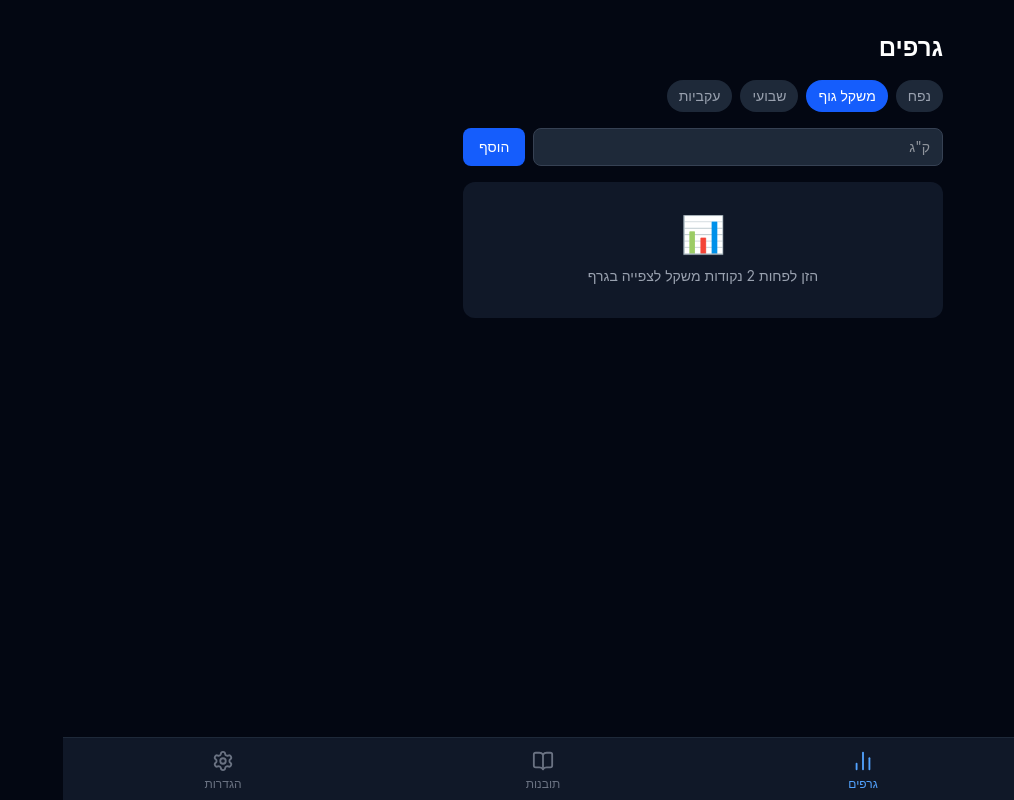
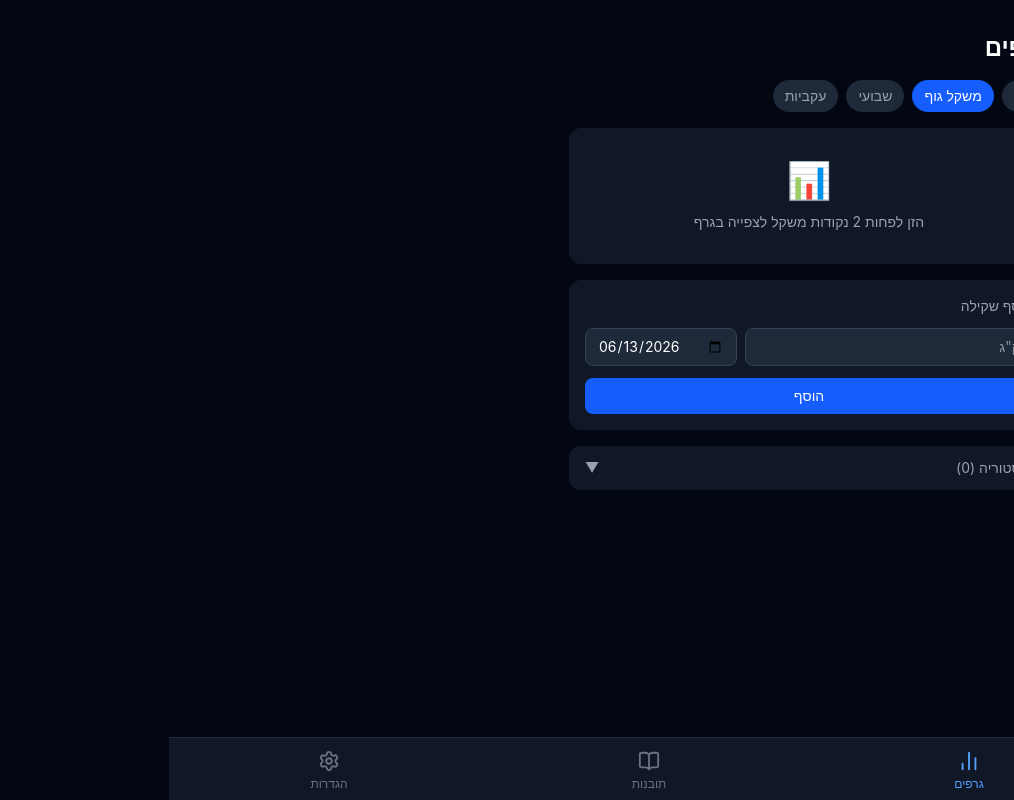
Before and after one commit to ofirgeula-hash/teat, a Next.js app in the folder fitness/: page /analytics in a window 1280 px wide. Both pictures are taken after a click on the button "משקל גוף". Shown: the whole page, without its empty margins (266-1280 px from the left). Built offline with nearby package versions, Linux system fonts and the light colour scheme.

Commit message:
Body weight: past-date entry, graph first, collapsible history
- Add date picker (defaults to today) so past weigh-ins can be logged
- Show graph before the add form
- History list is hidden by default; toggle with a chevron button

https://claude.ai/code/session_017RgrxNUzi3hQZjkQrX7Lyt

```diff
--- a/fitness/app/analytics/page.tsx
+++ b/fitness/app/analytics/page.tsx
@@ -108,11 +108,11 @@ function VolumeChart() {
 function BodyWeightChart() {
   const { bodyWeightLogs, addBodyWeight, deleteBodyWeight } = useStore();
   const [val, setVal] = useState('');
+  const [date, setDate] = useState(new Date().toISOString().slice(0, 10));
+  const [showHistory, setShowHistory] = useState(false);
 
-  const data = [...bodyWeightLogs]
-    .sort((a, b) => a.date.localeCompare(b.date))
-    .slice(-30)
-    .map((l) => ({
+  const sorted = [...bodyWeightLogs].sort((a, b) => a.date.localeCompare(b.date));
+  const data = sorted.slice(-30).map((l) => ({
     date: new Date(l.date).toLocaleDateString('he-IL', { day: 'numeric', month: 'numeric' }),
     משקל: l.weightKg,
   }));
@@ -120,25 +120,13 @@ function BodyWeightChart() {
   function save() {
     const w = parseFloat(val);
     if (!w || w < 20 || w > 300) return;
-    addBodyWeight({ id: crypto.randomUUID(), date: new Date().toISOString().slice(0, 10), weightKg: w });
+    addBodyWeight({ id: crypto.randomUUID(), date, weightKg: w });
     setVal('');
+    setDate(new Date().toISOString().slice(0, 10));
   }
 
   return (
     <div className="space-y-4">
-      <div className="flex gap-2">
-        <input
-          type="number"
-          value={val}
-          onChange={(e) => setVal(e.target.value)}
-          placeholder='ק"ג'
-          className="flex-1 bg-gray-800 rounded-lg px-3 py-2 text-white text-sm border border-gray-700 focus:border-blue-500 focus:outline-none"
-          step="0.1"
-        />
-        <button onClick={save} className="bg-blue-600 text-white px-4 py-2 rounded-lg text-sm font-medium">
-          הוסף
-        </button>
-      </div>
       {data.length > 1 ? (
         <div className="bg-gray-900 rounded-xl p-4">
           <div className="text-sm text-gray-400 mb-3">משקל גוף לאורך זמן</div>
@@ -157,7 +145,42 @@ function BodyWeightChart() {
       ) : (
         <EmptyState message="הזן לפחות 2 נקודות משקל לצפייה בגרף" />
       )}
-      {bodyWeightLogs.slice(0, 5).map((l) => (
+
+      <div className="bg-gray-900 rounded-xl p-4 space-y-3">
+        <div className="text-sm text-gray-400 font-medium">הוסף שקילה</div>
+        <div className="flex gap-2">
+          <input
+            type="number"
+            value={val}
+            onChange={(e) => setVal(e.target.value)}
+            placeholder='ק"ג'
+            onKeyDown={(e) => e.key === 'Enter' && save()}
+            className="flex-1 bg-gray-800 rounded-lg px-3 py-2 text-white text-sm border border-gray-700 focus:border-blue-500 focus:outline-none"
+            step="0.1"
+          />
+          <input
+            type="date"
+            value={date}
+            onChange={(e) => setDate(e.target.value)}
+            className="bg-gray-800 rounded-lg px-3 py-2 text-white text-sm border border-gray-700 focus:border-blue-500 focus:outline-none"
+          />
+        </div>
+        <button onClick={save} className="w-full bg-blue-600 text-white py-2 rounded-lg text-sm font-medium">
+          הוסף
+        </button>
+      </div>
+
+      <button
+        onClick={() => setShowHistory((v) => !v)}
+        className="w-full flex items-center justify-between bg-gray-900 rounded-xl px-4 py-3 text-sm text-gray-400"
+      >
+        <span>היסטוריה ({bodyWeightLogs.length})</span>
+        <span>{showHistory ? '▲' : '▼'}</span>
+      </button>
+
+      {showHistory && (
+        <div className="space-y-1">
+          {sorted.slice().reverse().map((l) => (
             <div key={l.id} className="flex items-center justify-between bg-gray-900 rounded-lg px-4 py-3 text-sm">
               <button onClick={() => deleteBodyWeight(l.id)} className="text-red-400 text-xs">
                 מחק
@@ -168,6 +191,8 @@ function BodyWeightChart() {
               </div>
             </div>
           ))}
+        </div>
+      )}
     </div>
   );
 }
```
Lines whose indentation alone changed are shown as unchanged.
